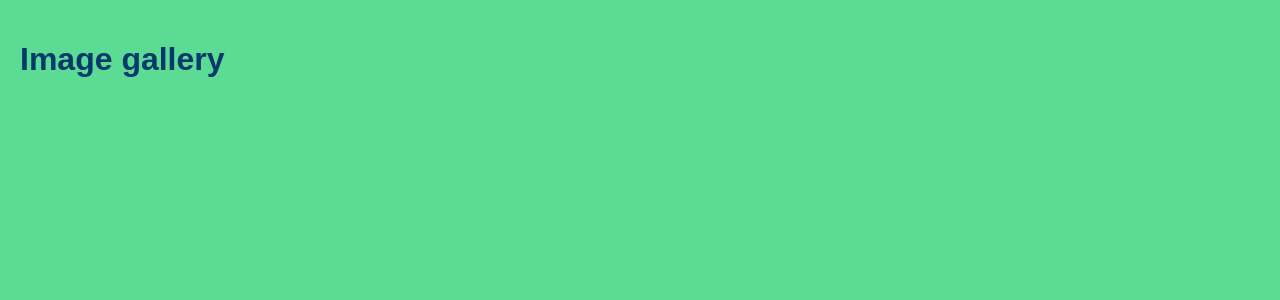
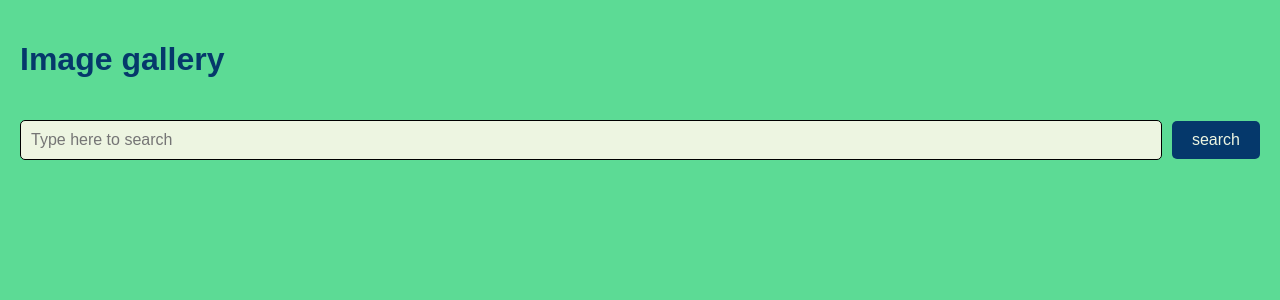
Before and after one commit to Ovsyannikov345/Lab3-ReactClassComponents, a React (Create React App) app in the folder app/: page / in a window 1280 px wide. Shown: the top 300 px of the page. Built offline with nearby package versions, Linux system fonts and the light colour scheme.

Commit message:
feat: add search bar

```diff
--- a/app/src/components/App.js
+++ b/app/src/components/App.js
@@ -1,9 +1,13 @@
 import React from 'react';
 import Header from './Header';
+import Main from './Main'
 
 class App extends React.Component {
     render() {
-        return <Header />
+        return <>
+            <Header />
+            <Main/>
+        </>
     }
 }
 
--- /dev/null
+++ b/app/src/components/Main.js
@@ -0,0 +1,13 @@
+import React from 'react';
+import SearchBar from './SearchBar';
+import '../styles/Main.css';
+
+class Main extends React.Component {
+    render() {
+        return <main>
+            <SearchBar />
+        </main>
+    }
+}
+
+export default Main;
--- /dev/null
+++ b/app/src/components/SearchBar.js
@@ -0,0 +1,13 @@
+import React from 'react';
+import '../styles/SearchBar.css';
+
+class SearchBar extends React.Component {
+    render() {
+        return <div class="search-container">
+            <input type="search" id="search-input" autocomplete="off" placeholder="Type here to search" />
+            <button id="search-button">search</button>
+        </div>
+    }
+}
+
+export default SearchBar;
--- /dev/null
+++ b/app/src/styles/Main.css
@@ -0,0 +1,3 @@
+main {
+    padding: 0px 20px 20px 20px;
+}
--- /dev/null
+++ b/app/src/styles/SearchBar.css
@@ -0,0 +1,40 @@
+.search-container {
+    display: flex;
+    align-items: center;
+    margin-bottom: 20px;
+}
+
+#search-input {
+    background-color: #EDF5E1;
+    flex-grow: 1;
+    padding: 10px;
+    font-size: 16px;
+    border: 1px solid black;
+    border-radius: 5px;
+}
+
+#search-button {
+    padding: 10px 20px;
+    font-size: 16px;
+    background-color: #05386B;
+    color: #EDF5E1;
+    border: none;
+    border-radius: 5px;
+    margin-left: 10px;
+    cursor: pointer;
+}
+
+#search-button:hover {
+    scale: 1.1;
+}
+
+#search-input::-webkit-search-cancel-button {
+    content: "×";
+    color: #999;
+    font-size: 16px;
+}
+
+#search-input::-webkit-search-cancel-button:hover {
+    scale: 1.2;
+    cursor: pointer;
+}
```
